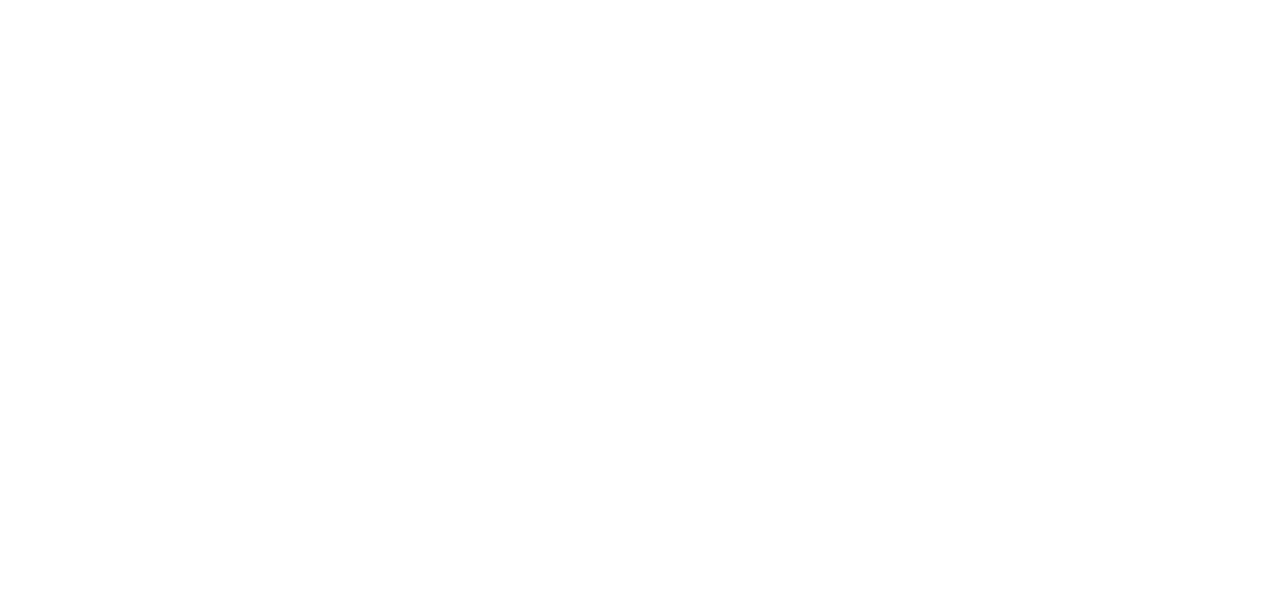
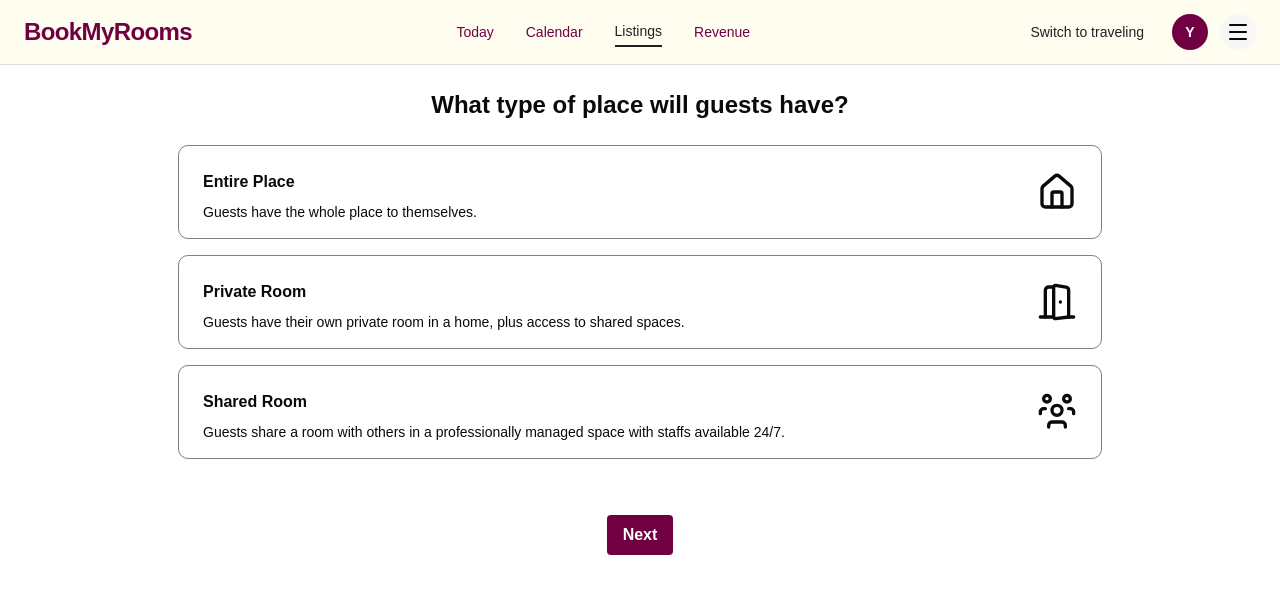
Before and after one commit to Yuvi1510/bookmyrooms-frontend, a React (Vite) app: page /host/listings/new/privacy-type in a window 1280 px wide. Before the commit this address had no page. Shown: the top 594 px of the page. Built offline with nearby package versions, Linux system fonts and the light colour scheme.

Commit message:
section to select property type and privacy type made

```diff
--- a/package.json
+++ b/package.json
@@ -21,6 +21,7 @@
     "react-dom": "^19.3.0",
     "react-redux": "^9.3.0",
     "react-router-dom": "^7.18.4",
+    "react-toastify": "^11.1.0",
     "shadcn": "^4.21.4",
     "tailwindcss": "^4.3.3",
     "tw-animate-css": "^1.4.0"
--- a/src/App.css
+++ b/src/App.css
@@ -16,6 +16,8 @@
 :root{
     --light-yellow: #fffcf0;
     --dark-black: #000000;
+    --gray: #808080;
+    --light-gray: #cccccc;
     --dark-pink: #710042;
     --dark-pink-hover: #e31c5f;
     --ink: #222222;
--- a/src/App.jsx
+++ b/src/App.jsx
@@ -7,10 +7,16 @@ import AddListings from './layouts/AddListings'
 import Address from './components/host/listingSteps/Address'
 import PropertyLists from './components/host/PropertyLists';
 import AboutProperty from './components/host/listingSteps/AboutProperty';
+import PropertyStructure from './components/host/listingSteps/PropertyStructure';
+import { ToastContainer } from 'react-toastify';
+import PrivacyType from './components/host/listingSteps/PrivacyType';
+import Location from './components/host/listingSteps/Location';
 
 function App() {
 
   return (
+    <>
+    <ToastContainer />
     <BrowserRouter>
             <Routes>
                 <Route path="/host" element={<Host/>}>
@@ -20,11 +26,15 @@ function App() {
                         <Route path="new" element={<AddListings />} >
                             <Route index element={<Address />} />
                             <Route path="about-property" element={<AboutProperty/>} />
+                            <Route path="structure" element={<PropertyStructure/>} />
+                            <Route path="privacy-type" element={<PrivacyType/>} />
+                            <Route path="location" element={<Location/>} />
                         </Route>
                     </Route>
                 </Route>
             </Routes>
         </BrowserRouter>
+    </>
 
   )
 }
--- a/src/components/host/listingSteps/AboutProperty.jsx
+++ b/src/components/host/listingSteps/AboutProperty.jsx
@@ -3,6 +3,7 @@ import { Link } from 'react-router';
 
 const AboutProperty = () => {
   return (
+    // h-screen fixed top-0 left-0 : yo css le garda purai screen cover hunxa ani navbar ko navigation le pani kam gardaina
     <div className="h-screen fixed  grid grid-cols-[2fr_1fr] top-0 left-0 gap-2 py-6 px-60 justify-center pt-7 items-center">
       <div className="flex flex-col gap-4 w-full max-w-3xl">
         <p>Step 1</p>
@@ -14,7 +15,9 @@ const AboutProperty = () => {
           Please provide accurate information about your property to ensure a
           smooth booking experience for guests.
         </p>
-        {/* Add form fields for property details here */}
+         <div className=" mt-4">
+        <Link className="bg-(--dark-pink) hover:bg-(--dark-pink-hover)  text-white font-bold py-2 px-4 rounded" to="/host/listings/new/structure">Next</Link>
+      </div>
       </div>
       <div>
         <img
@@ -23,9 +26,7 @@ const AboutProperty = () => {
           alt="Property" />
       </div>
 
-      <div>
-        <Link className="bg-(--dark-pink) hover:bg-(--dark-pink-hover) text-white font-bold py-2 px-4 rounded" to="/host/listing/steps/property-details">Next</Link>
-      </div>
+
     </div>
   );
 };
--- /dev/null
+++ b/src/components/host/listingSteps/Location.jsx
@@ -0,0 +1,26 @@
+const Location = () => {
+    return (
+        <div className="min-h-screen  bg-white">
+            <div className="container mx-auto py-8">
+                <h1 className="text-2xl font-bold text-center">
+                Is the pin in the right location?
+                </h1>
+                <p className="text-center"  >If not, please drag the pin to the correct location.</p>
+            <div className="mt-6 flex justify-center rounded-2xl overflow-hidden border border-(--dark-pink)">
+                <iframe
+                    title="Google Maps"
+                    width="100%"
+                    height="400"
+                    frameBorder="0"
+                    style={{ border: 0 }}
+                    src="https://www.google.com/maps/embed?pb=!1m18!1m12!1m3!1d3153.974269564487!2d-122.4194155!3d37.7749295!2m3!1f0!2f0!3f0!3m2!1i1024!2i768!4f13.1!3m3!1m2!1s0x808580b7b6a5a5a5%3A0x8b6a5a5a5a5a5a5a!2sSan%20Francisco%2C%20CA!5e0!3m2!1sen!2sus!4v1639999999999"
+                    allowFullScreen
+                ></iframe>
+            </div>
+
+        </div>
+        </div>
+    )
+}
+
+export default Location
--- /dev/null
+++ b/src/components/host/listingSteps/PrivacyType.jsx
@@ -0,0 +1,87 @@
+import { BuildingComplex } from "lucide-react";
+import { getPropertyIcon } from "../../../js/utils/propertyIcon";
+import { useNavigate } from "react-router";
+import { toast } from "react-toastify";
+import { useState } from "react";
+import { House, DoorOpen, UserGroup } from "lucide-react";
+
+const PrivacyType = () => {
+  const navigate = useNavigate();
+  const privacyOptions = [
+    {
+      id: 1,
+      privacyType: "Entire Place",
+      description: "Guests have the whole place to themselves.",
+      icon: House,
+    },
+    {
+      id: 2,
+      privacyType: "Private Room",
+      description:
+        "Guests have their own private room in a home, plus access to shared spaces.",
+      icon: DoorOpen,
+    },
+    {
+      id: 3,
+      privacyType: "Shared Room",
+      description:
+        "Guests share a room with others in a professionally managed space with staffs available 24/7.",
+      icon: UserGroup,
+    },
+  ];
+
+  const handleOptionClick = (option) => {
+    setSelectedOption(option);
+  };
+
+  const [selectedOption, setSelectedOption] = useState(null);
+
+  // check if one option has been selelcted
+  const handleNext = () => {
+    if (!selectedOption) {
+      toast.error("Please select an option before proceeding.", {
+        position: "top-right",
+        autoClose: 3000,
+      });
+      return;
+    }
+    navigate("/host/listings/new/location");
+  };
+
+  return (
+    <div>
+      <h1 className="text-2xl font-bold text-center">
+        What type of place will guests have?
+      </h1>
+      <div className="grid grid-cols-1 md:w-[75%] mx-auto gap-4 mt-6 ">
+        {privacyOptions.map((item) => {
+          return (
+            <div
+              className={`
+                flex items-center justify-between
+                bg-(--dark-gray) hover:bg-(--light-gray) border border-(--gray) rounded-lg py-4 px-6 cursor-pointer ${selectedOption === item.privacyType ? "bg-(--light-gray)" : ""}`}
+              key={item.id}
+              onClick={() => handleOptionClick(item.privacyType)}
+            >
+              <div>
+                <p className=" mt-2 font-bold">{item.privacyType}</p>
+                <p className=" mt-2 text-sm">{item.description}</p>
+              </div>
+              <item.icon className="w-10 h-10" />
+            </div>
+          );
+        })}
+      </div>
+      <div className=" mt-5 md:mt-10 flex justify-center">
+        <button
+          className="bg-(--dark-pink) hover:bg-(--dark-pink-hover)  text-white font-bold py-2 px-4 rounded mt-4"
+          onClick={handleNext}
+        >
+          Next
+        </button>
+      </div>
+    </div>
+  );
+};
+
+export default PrivacyType;
--- /dev/null
+++ b/src/components/host/listingSteps/PropertyStructure.jsx
@@ -0,0 +1,55 @@
+import { BuildingComplex } from 'lucide-react';
+import { getPropertyIcon } from '../../../js/utils/propertyIcon';
+import {useNavigate} from 'react-router';
+import { toast } from 'react-toastify';
+import { useState } from 'react';
+
+const PropertyStructure = () => {
+    const navigate = useNavigate();
+    const structureOptions = [
+        { id: 1, name: 'Apartment' },
+        { id: 2, name: 'House' },
+        { id: 3, name: 'Villa' },
+        { id: 4, name: 'Guesthouse' },
+        { id: 5, name: 'Hotel' },
+    ];
+
+    const handleOptionClick = (option) => {
+       setSelectedOption(option);
+    }
+
+    const [selectedOption, setSelectedOption] = useState(null);
+
+    // check if one option has been selelcted
+    const handleNext = () => {
+        if (!selectedOption) {
+            toast.error('Please select an option before proceeding.', {
+                position: "top-right",
+                autoClose: 3000,
+            });
+            return;
+        }
+        navigate('/host/listings/new/privacy-type');
+    };
+
+    return (
+        <div>
+        <h1 className="text-2xl font-bold text-center">Which of these best describes your property?</h1>
+        <div className="grid grid-cols-2 md:grid-cols-4 gap-4 mt-6 ">
+            {structureOptions.map((item) => {
+                const IconComponent = getPropertyIcon(item.name);
+                return(<div className={`
+                bg-(--dark-gray) hover:bg-(--light-gray) border border-(--gray) rounded-lg p-4 cursor-pointer ${selectedOption === item.name ? 'bg-(--light-gray)' : ''}`} key={item.id} onClick={() => handleOptionClick(item.name)}>
+                    <IconComponent className="w-12 h-12 mx-auto" />
+                    <p className="text-center mt-2">{item.name}</p>
+                </div>)
+            })}
+        </div>
+        <div className=" mt-5 md:mt-10 flex justify-center">
+            <button className="bg-(--dark-pink) hover:bg-(--dark-pink-hover)  text-white font-bold py-2 px-4 rounded mt-4" onClick={handleNext}>Next</button>
+        </div>
+        </div>
+    )
+}
+
+export default PropertyStructure;
--- /dev/null
+++ b/src/js/utils/propertyIcon.js
@@ -0,0 +1,34 @@
+import {
+    BuildingComplex,
+    House,
+    Hotel,
+    Houses,
+    Castle
+} from 'lucide-react';
+
+
+export const PROPERTY_ICONS = {
+    home: House,
+    apartment: BuildingComplex,
+    villa: Castle,
+    guesthouse: Houses,
+    hotel: Hotel,
+}
+
+
+// return the iscon component based on the name
+// if match is not found, return the default icon (BuildingComplex)
+// The ?? operator is called the nullish coalescing operator.
+// It returns the value on the left unless that value is null or undefined. Otherwise, it returns the value on the right.
+export const getPropertyIcon = (name) => {
+    return PROPERTY_ICONS[name?.toLowerCase()] ?? BuildingComplex;
+};
+
+
+// For admin dropdowns — returns list of { value, label }
+export const PROPERTY_ICON_OPTIONS = Object.entries(PROPERTY_ICONS).map(
+    ([key]) => ({
+        value: key,
+        label: key.charAt(0).toUpperCase() + key.slice(1),
+    })
+);
```
Also changed, not shown: 1 other file (tests, documents, lock files or other folders).
